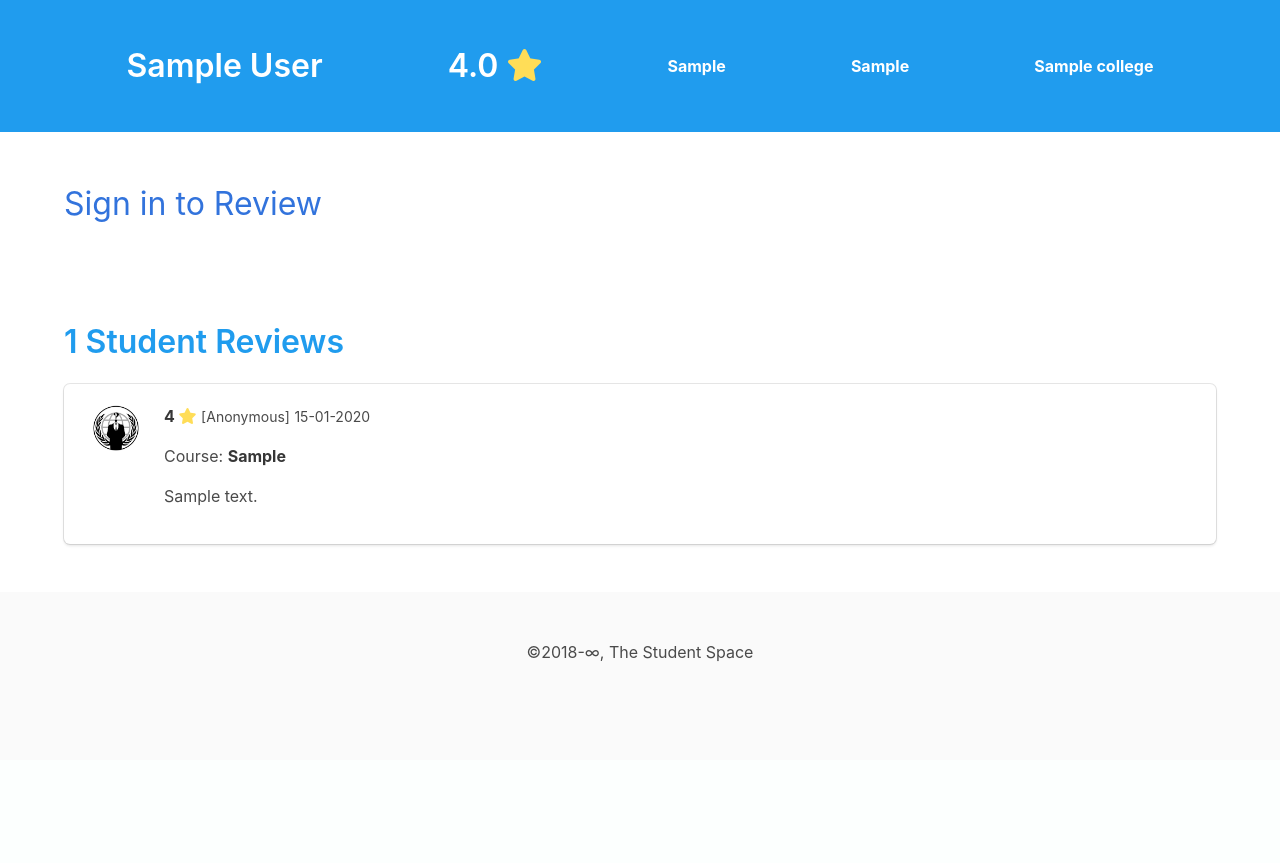
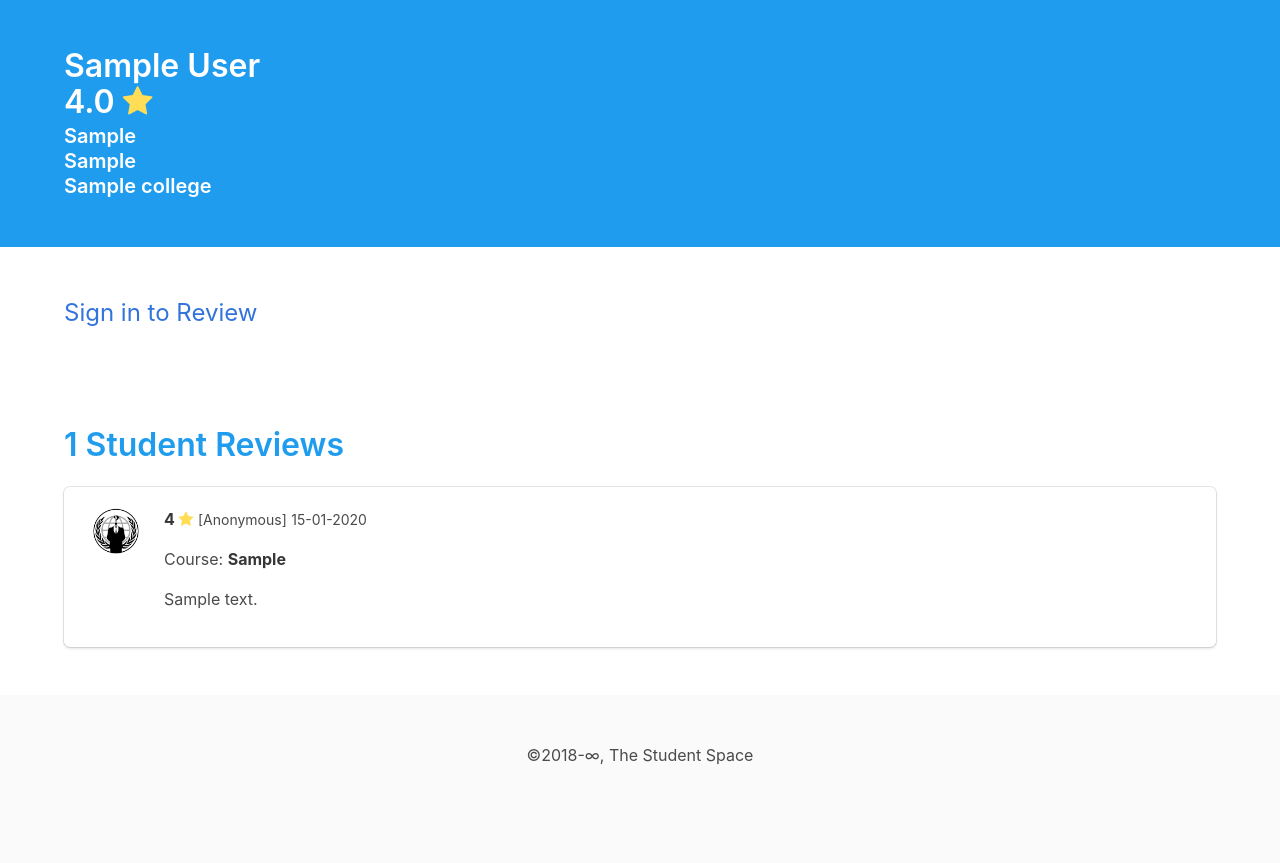
Before and after one commit to optimusam/studentspace, a Flask app: page /teacher/1 in a window 1280 px wide. Shown: the part 52-915 px from the top of the page. Before the commit the page ends 714 px from the top, so only its background shows below. Run offline with Flask 2, Linux system fonts and the light colour scheme; tables that the repository leaves empty hold one stand-in row (values such as "Sample post"); parts of the project's set-up code (start-up, migrations or seed data) failed here and were passed over; some libraries are stand-ins or nearby versions.

Commit message:
Final touches

```diff
--- a/templates/review.html
+++ b/templates/review.html
@@ -1,6 +1,6 @@
 {% extends "layout.html" %}
 {% block head %}
-<link rel="stylesheet" href="http://maxcdn.bootstrapcdn.com/font-awesome/latest/css/font-awesome.min.css">
+<link href="https://stackpath.bootstrapcdn.com/font-awesome/4.7.0/css/font-awesome.min.css" rel="stylesheet" integrity="sha384-wvfXpqpZZVQGK6TAh5PVlGOfQNHSoD2xbE+QkPxCAFlNEevoEH3Sl0sibVcOQVnN" crossorigin="anonymous">
 <link rel="stylesheet" href="{{url_for('static', filename='fontawesome-stars.css')}}">
 {% endblock %}
 
@@ -21,17 +21,16 @@
 {% block content %}
 <section class="hero is-info">
   <div class="hero-body">
-    <div class="container level">
-      <div class="level-item">
-          <h1 class="title">
-            {{res.name}}
-          </h1>
+    <div class="container">
+      <div class="title">
+        <p>{{res.name}}</p>
+        <p>{{avgRating}} <i class="fa fa-star has-text-warning"></i></p>
       </div>
-      <div class="level-item"><h1 class="title"><strong>{{avgRating}} <i class="fa fa-star has-text-warning"></i></strong></h1></div>
-      <div class="level-item"><strong><p>{{res.designation}}</p></strong></div>
-      <div class="level-item"><strong><p>{{res.department}}</p></strong></div>
-      <div class="level-item"><strong><p>{{res.college.name}}</p></strong></div>
-      </div>
+      <div class="subtitle">
+      <p><strong>{{res.designation}}</strong></p>
+      <p><strong>{{res.department.title()}}</strong></p>
+      <p><strong>{{res.college.name}}</strong></p>
+    </div>
     </div>
   </div>
 </section>
@@ -39,7 +38,7 @@
 <section class="section">
   <div class="container">
     {% if not islog[0] %}
-    <a class="is-size-3" href="{{url_for('login')}}">Sign in to Review</a>
+    <a class="is-size-4" href="{{url_for('login')}}">Sign in to Review</a>
     {% elif not alreadyReviewed %}
     <h1 class="title is-2">Leave a review</h1>
     <form action="/teacher/{{res.id}}/review" method="post" class="review">
```
Also changed, not shown: import.py (+19 -14 lines), 1 other file.
